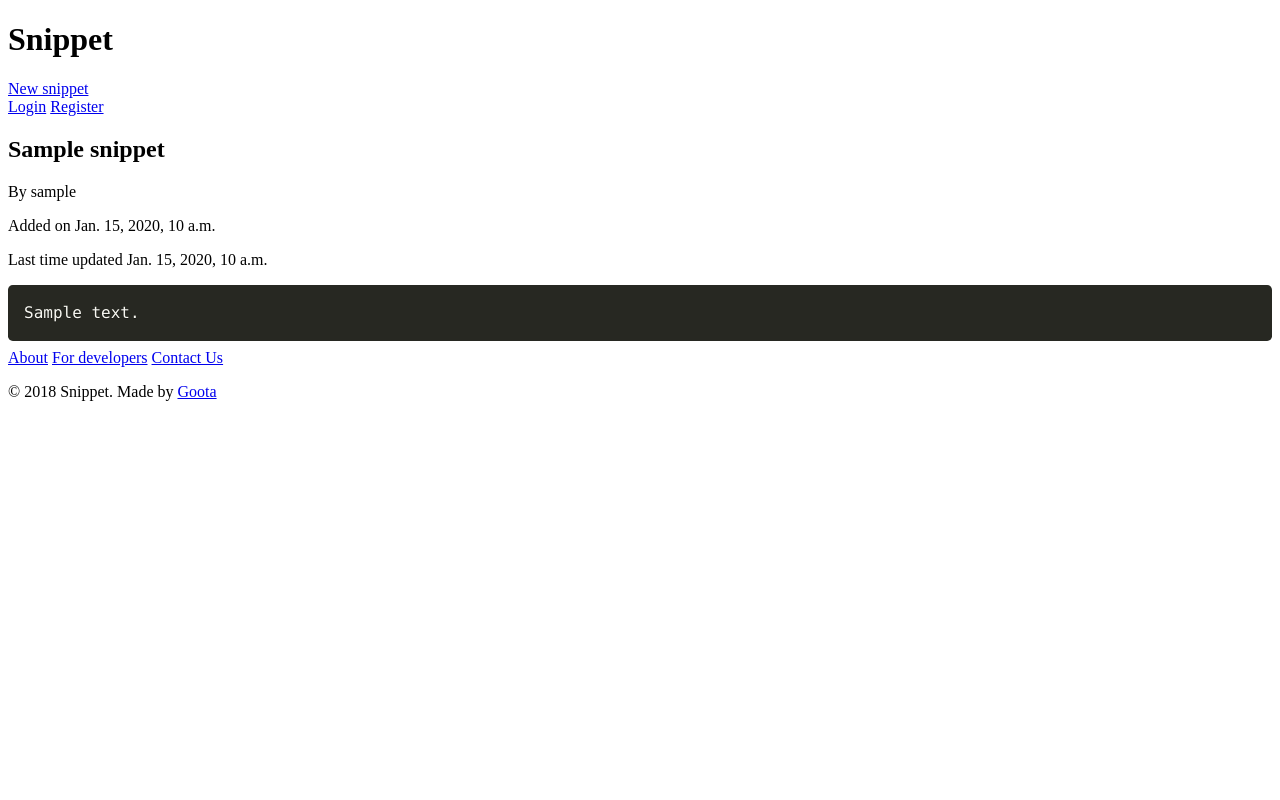
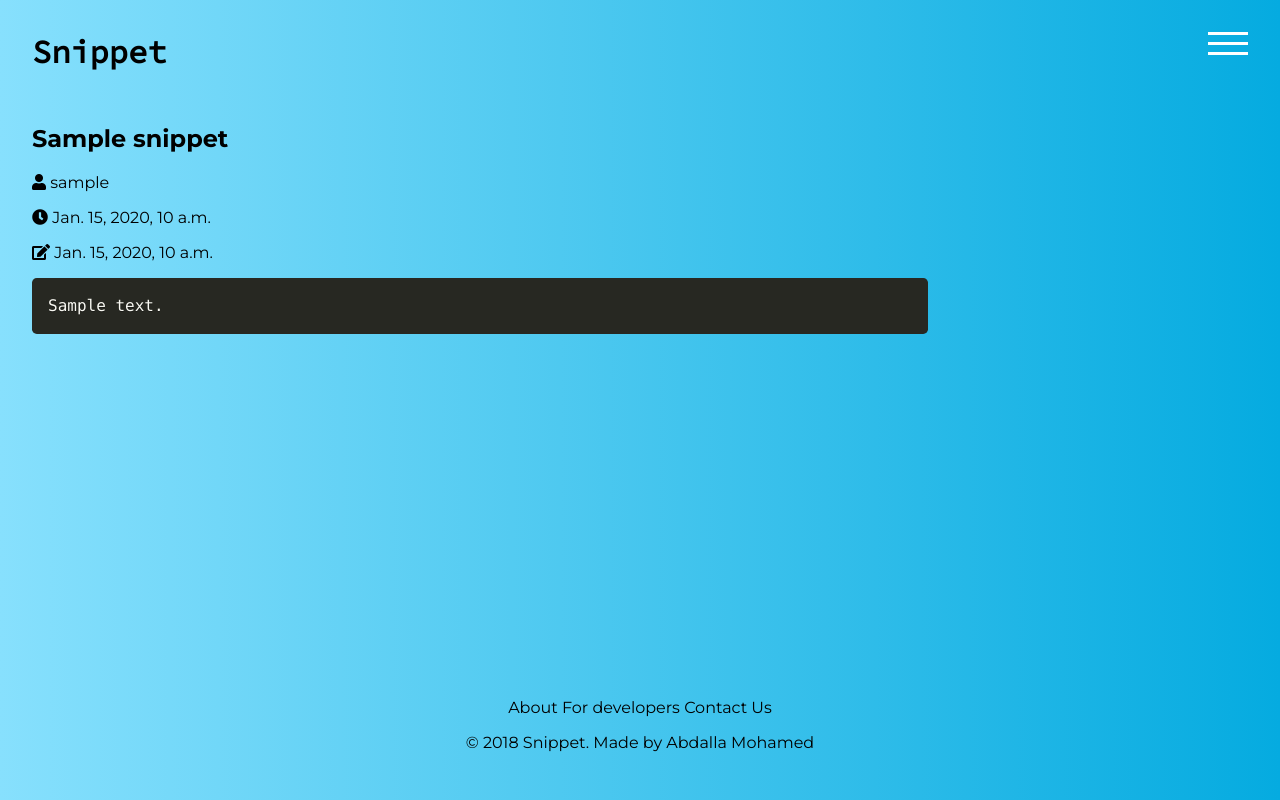
Before and after one commit to gootaa/snippet, a Django app: template snippets/snippet/templates/snippet-detail.html in a window 1280 px wide. Run offline with Django 3.2, Linux system fonts and the light colour scheme; the template is opened without the code that fills it: most values are stand-ins (such as "Sample title", 1, 10 or a date in 2020); some libraries are stand-ins or nearby versions.

Commit message:
Added simple UI

```diff
--- a/snippets/accounts/templates/home.html
+++ b/snippets/accounts/templates/home.html
@@ -19,7 +19,7 @@ Home | My Snippets
 
 	<!--// Snippets List -->
 	{% if user.snippets.all %}
-	<ul>
+	<ul class="my-snippets">
 		{% for snippet in user.snippets.all %}
 		<li>
 			<a href="{{ snippet.get_absolute_url }}">
@@ -29,8 +29,8 @@ Home | My Snippets
 				Untitled
 				{% endif %}
 			</a>
-			<a href="{% url 'edit_snippet' snippet.id %}">Edit</a>
-			<a href="{% url 'delete_snippet' snippet.id %}">Delete</a>
+			<a href="{% url 'edit_snippet' snippet.id %}" class="edit"><i class="fas fa-edit"></i></a>
+			<a href="{% url 'delete_snippet' snippet.id %}" class="delete"><i class="fas fa-trash-alt"></i></a>
 		</li>
 		{% endfor %}
 	</ul>
--- a/snippets/snippet/templates/snippet-detail.html
+++ b/snippets/snippet/templates/snippet-detail.html
@@ -12,7 +12,7 @@
 
 {% block content %}
 	<!--// Snippet -->
-	<section>
+	<section class="snippet">
 		<!--// Snippet intro -->
 		<div>
 			<h2>
@@ -22,17 +22,17 @@
 				Untitled
 				{% endif %}
 			</h2>
-			<p>By {{ snippet.author.username }}</p>
-			<p>Added on {{ snippet.time_added }}</p>
-			<p>Last time updated {{ snippet.time_updated }}</p>
+			<p><i class="fas fa-user"></i> {{ snippet.author.username }}</p>
+			<p><i class="fas fa-clock"></i> {{ snippet.time_added }}</p>
+			<p><i class="fas fa-edit"></i> {{ snippet.time_updated }}</p>
 		</div>
 
 
 		{% if snippet.author == user %}
 		<!--// Snippet options -->
-		<div>
-			<a href="{% url 'edit_snippet' snippet.id %}">Edit</a>
-			<a href="{% url 'delete_snippet' snippet.id %}">Delete</a>
+		<div class="modify-icons">
+			<a href="{% url 'edit_snippet' snippet.id %}" class="edit"><i class="fas fa-edit"></i></a>
+			<a href="{% url 'delete_snippet' snippet.id %}" class="delete"><i class="fas fa-trash-alt"></i></a>
 		</div>
 		{% endif %}
 
--- /dev/null
+++ b/snippets/static/css/global.css
@@ -0,0 +1,188 @@
+/* Fonts
+---------------------------*/
+@import url('https://fonts.googleapis.com/css?family=Montserrat:400,700|Source+Code+Pro');
+
+/* Box Sizing Fix
+---------------------------*/
+*,
+*:before,
+*:after {
+	-webkit-box-sizing:border-box;
+	-moz-box-sizing: border-box;
+	box-sizing: border-box;
+}
+
+/* Global Styles
+---------------------------*/
+html, body {
+	height: 100%;
+	margin: 0;
+	font-family: 'Montserrat';
+}
+
+body {
+	/* Permalink - use to edit and share this gradient: http://colorzilla.com/gradient-editor/#87e0fd+0,53cbf1+40,05abe0+100;Blue+3D+%23+16 */
+	background: #87e0fd; /* Old browsers */
+	background: -moz-linear-gradient(left, #87e0fd 0%, #53cbf1 40%, #05abe0 100%); /* FF3.6-15 */
+	background: -webkit-linear-gradient(left, #87e0fd 0%,#53cbf1 40%,#05abe0 100%); /* Chrome10-25,Safari5.1-6 */
+	background: linear-gradient(to right, #87e0fd 0%,#53cbf1 40%,#05abe0 100%); /* W3C, IE10+, FF16+, Chrome26+, Opera12+, Safari7+ */
+	filter: progid:DXImageTransform.Microsoft.gradient( startColorstr='#87e0fd', endColorstr='#05abe0',GradientType=1 ); /* IE6-9 */
+}
+
+a {
+	text-decoration: none;
+	color: inherit;
+}
+
+
+.form-item {
+	display: grid;
+	grid-template-rows: repeat(auto-fit, auto);
+	grid-template-columns: repeat(auto-fit, minmax(300px, 1fr));
+	grid-gap: 10px;
+}
+
+.info {
+	max-width: 300px;
+}
+
+input {
+	border-radius: 4px;
+	border:none;
+	padding: 10px;
+}
+
+button {
+	background-color: #fff;
+	border-radius: 4px;
+	border: none;
+	box-shadow: 2px 2px 4px black;
+	padding: 10px;
+	font-weight: 700;
+	font-size: 1.1em;
+	max-width: 200px;
+}
+
+
+/* layout Styles
+---------------------------*/
+.page {
+	height: 100%;
+	display: grid;
+	grid-template-rows: auto 1fr auto;
+	padding: 2em;
+}
+
+main {
+	padding: 2em 0;
+}
+
+/* Header Styles
+---------------------------*/
+header {
+	text-transform: uppercase;
+	display: grid;
+	grid-template-columns: 1fr 40px;
+	color: #000;
+}
+
+#brand {
+	margin: 0;
+	font-family: 'Source Code Pro', monospace;
+	text-transform: capitalize;
+}
+
+
+
+#menu-icon {
+	width: 40px;
+}
+
+/* Navigation Styles
+---------------------------*/
+
+.active {
+	display: block;
+	position: absolute;
+	top: 0;
+	left: 0;
+	width: 50%;
+	height: 100%;
+}
+
+nav ul {
+	display: none;
+	text-transform: uppercase;
+	font-size: .8em;
+	list-style-type: none;
+	margin: 0;
+	padding: 0;
+	background-color: #fff;
+}
+
+nav .wrapper {
+	display: flex;
+	flex-direction: column;
+	justify-content: space-between;
+	align-items: center;
+	align-content: space-between;
+	padding: 2em;
+}
+
+
+/* Footer Styles
+---------------------------*/
+footer {
+	text-align: center;
+}
+
+/* Login Styles
+---------------------------*/
+.login-form a {
+	display: block;
+	padding: 5px;
+}
+
+#github-btn {
+	padding: 15px;
+	border-radius: 4px;
+	background-color: #e9fcf3;
+	display: inline-block;
+}
+
+/* snippet Styles
+---------------------------*/
+.snippet {
+	max-width: 70vw;
+}
+
+.edit {
+	color: #0c86ad
+}
+
+.delete {
+	color: #cc0000;
+}
+
+.edit, .delete {
+	font-size: 1.2em;
+	padding: 0 10px;
+}
+
+/* my snippets Styles
+---------------------------*/
+.my-snippets {
+	list-style-type: none;
+	display: grid;
+	grid-template-columns: repeat(auto-fit, minmax(300px, 1fr));
+	grid-gap: 15px;
+	padding: 0;
+}
+
+.my-snippets li {
+	padding: 10px;
+	border-radius: 4px;
+	background-color: #f7ebeb;
+	display: grid;
+	grid-template-columns: 1fr auto auto;
+}
--- a/snippets/templates/base.html
+++ b/snippets/templates/base.html
@@ -1,18 +1,24 @@
 <!DOCTYPE html>
 {% load static %}
-<html>
+<html lang="en">
 <head>
 	<meta charset="UTF-8">
-    <meta name="viewport" content="width=device-width, initial-scale=1.0">
+    <meta name="viewport" content="width=device-width, initial-scale=1, shrink-to-fit=no">
     <title>{% block title %}Snippet{% endblock %}</title>
     <link href="{% static 'css/prism.css' %}" rel="stylesheet" />
+    <link rel="stylesheet" type="text/css" href="{% static 'css/global.css' %}?v=1.11">
+    <link rel="stylesheet" href="https://use.fontawesome.com/releases/v5.2.0/css/all.css" integrity="sha384-hWVjflwFxL6sNzntih27bfxkr27PmbbK/iSvJ+a4+0owXq79v+lsFkW54bOGbiDQ" crossorigin="anonymous">
 </head>
 <body>
+	<div class="page">
 		<!--// Header -->
 		<header>
-		<h1>Snippet</h1>
+			<h1 id="brand"><a href="/">Snippet </a></h1>
+			<nav>
+				<img src="{% static 'img/menu.svg' %}" id="menu-icon">
+				<ul>
+					<div class="wrapper">
 						<a href="{% url 'new_snippet' %}">New snippet</a>
-		<div>
 						{% if user.is_authenticated %}
 						<a href="{% url 'account_settings' %}">Account Settings</a>
 						<a href="{% url 'logout' %}">Logout</a>
@@ -21,11 +27,15 @@
 						<a href="{% url 'register' %}">Register</a>
 						{% endif %}
 					</div>
+				</ul>
+			</nav>
 		</header>
 
 		<!--// Main Content -->
+		<main>
 		{% block content %}
 		{% endblock %}
+		</main>
 
 		<!--// Footer -->
 		<footer>
@@ -34,11 +44,24 @@
 				<a href="#">For developers</a>
 				<a href="#">Contact Us</a>
 			</div>
-		<p>&copy; 2018 Snippet. Made by <a href="#">Goota</a></p>
+			<p>&copy; 2018 Snippet. Made by <a href="https://twitter.com/gootacs">Abdalla Mohamed</a></p>
 		</footer>
 
 		<!--// Scripts -->
+		<script type="text/javascript">
+		(function() {
+			let menu = document.querySelector('ul'),
+					menuLink = document.querySelector('img')
+
+			menuLink.addEventListener('click', function(e) {
+				menu.classList.toggle('active')
+				e.preventDefault()
+			})
+		})()
+		</script>
 		{% block scripts %}
 		{% endblock %}
+	</div>
+
 </body>
 </html>
```
Also changed, not shown: snippets/accounts/templates/register.html (+19 -1 lines), snippets/accounts/templates/registration/login.html (+22 -4 lines), snippets/snippet/templates/new-snippet.html (+22 -4 lines), snippets/templates/includes/bs4_form.html (added, +38 -0 lines), snippets/static/img/bg.svg (added), snippets/static/img/menu.svg (added). Lines whose indentation alone changed are shown as unchanged.
